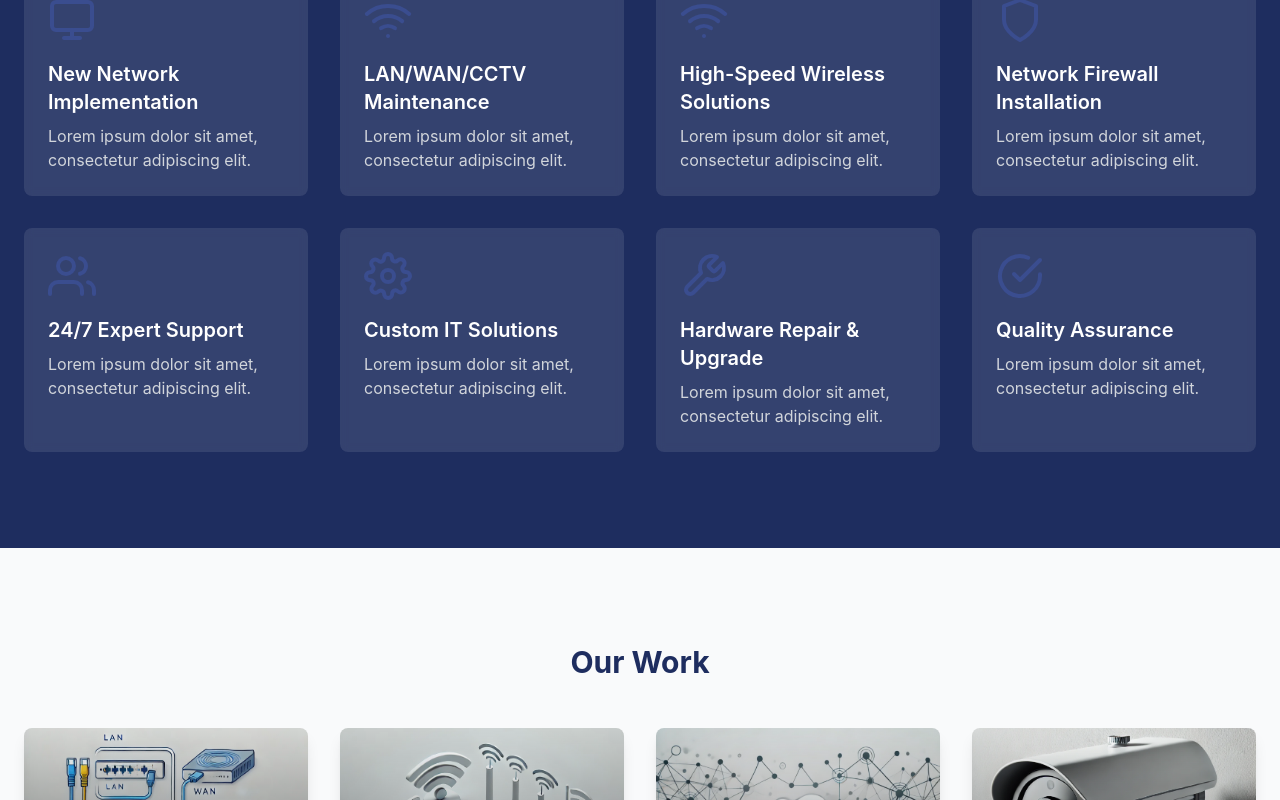
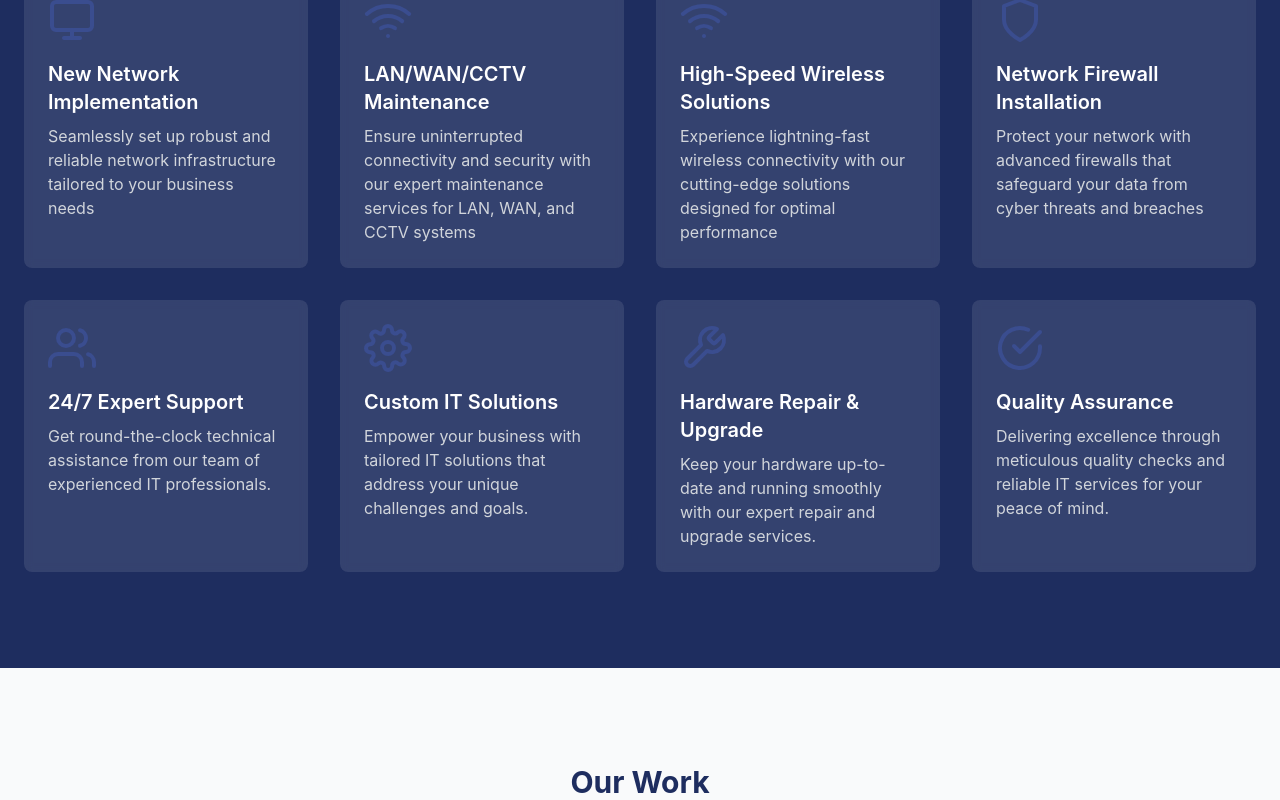
Before and after one commit to Vansh1379/RudraInfocom, a React (Vite) app: page /about in a window 1280 px wide. Shown: the part 1500-2300 px from the top of the page. Built offline with nearby package versions, Linux system fonts and the light colour scheme.

Commit message:
Added changes

```diff
--- a/src/components/Fotter.tsx
+++ b/src/components/Fotter.tsx
@@ -22,8 +22,8 @@ const Footer: React.FC = () => {
           </div>
           <div>
             <h4 className="text-lg font-semibold mb-4">Contact Us</h4>
-            <p className="text-sm">1, Akhilesh society, near mona park, Vejalpur road, Jivrajpark, Ahmedabad - 380051.</p>
-            <p className="text-sm mt-2">Hemang@rudrainfo.co.in</p>
+            <p className="text-sm mr-9">1, Akhilesh society, near mona park, Jivraj park, Ahmedabad</p>
+            <p className="text-sm mt-2">Hello@rudrainfo.co.in</p>
             <p className="text-sm mt-2">+91 7600436960</p>
           </div>
           <div>
--- a/src/pages/About.tsx
+++ b/src/pages/About.tsx
@@ -60,14 +60,14 @@ export const About: React.FC = () => {
     ];
 
     const features = [
-        { icon: Monitor, title: "New Network Implementation" },
-        { icon: Wifi, title: "LAN/WAN/CCTV Maintenance" },
-        { icon: Wifi, title: "High-Speed Wireless Solutions" },
-        { icon: Shield, title: "Network Firewall Installation" },
-        { icon: Users, title: "24/7 Expert Support" },
-        { icon: Settings, title: "Custom IT Solutions" },
-        { icon: Tool, title: "Hardware Repair & Upgrade" },
-        { icon: CheckCircle, title: "Quality Assurance" }
+        { icon: Monitor, title: "New Network Implementation", description: "Seamlessly set up robust and reliable network infrastructure tailored to your business needs" },
+        { icon: Wifi, title: "LAN/WAN/CCTV Maintenance", description: "Ensure uninterrupted connectivity and security with our expert maintenance services for LAN, WAN, and CCTV systems" },
+        { icon: Wifi, title: "High-Speed Wireless Solutions", description: "Experience lightning-fast wireless connectivity with our cutting-edge solutions designed for optimal performance" },
+        { icon: Shield, title: "Network Firewall Installation", description: "Protect your network with advanced firewalls that safeguard your data from cyber threats and breaches" },
+        { icon: Users, title: "24/7 Expert Support", description: "Get round-the-clock technical assistance from our team of experienced IT professionals." },
+        { icon: Settings, title: "Custom IT Solutions", description: "Empower your business with tailored IT solutions that address your unique challenges and goals." },
+        { icon: Tool, title: "Hardware Repair & Upgrade", description: "Keep your hardware up-to-date and running smoothly with our expert repair and upgrade services." },
+        { icon: CheckCircle, title: "Quality Assurance", description: "Delivering excellence through meticulous quality checks and reliable IT services for your peace of mind." }
     ];
 
     return (
@@ -173,7 +173,7 @@ export const About: React.FC = () => {
                             >
                                 <feature.icon className="w-12 h-12 text-[#3a4d8f] mb-4" />
                                 <h3 className="text-xl font-semibold mb-2">{feature.title}</h3>
-                                <p className="text-gray-300">Lorem ipsum dolor sit amet, consectetur adipiscing elit.</p>
+                                <p className="text-gray-300">{feature.description}</p>
                             </motion.div>
                         ))}
                     </div>
```
